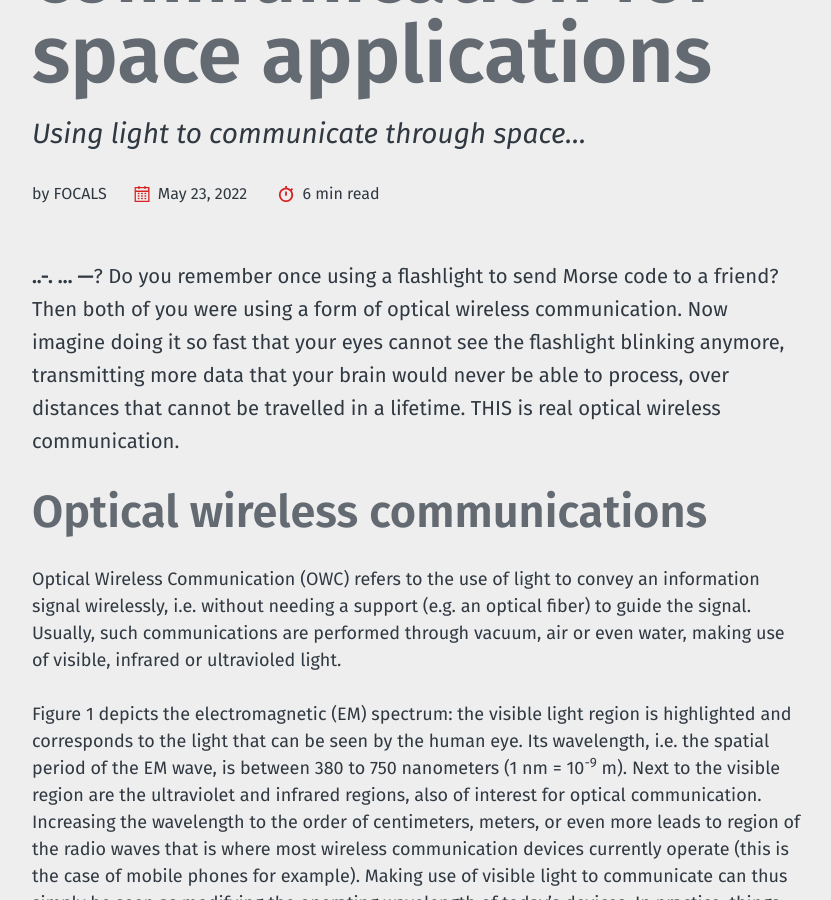
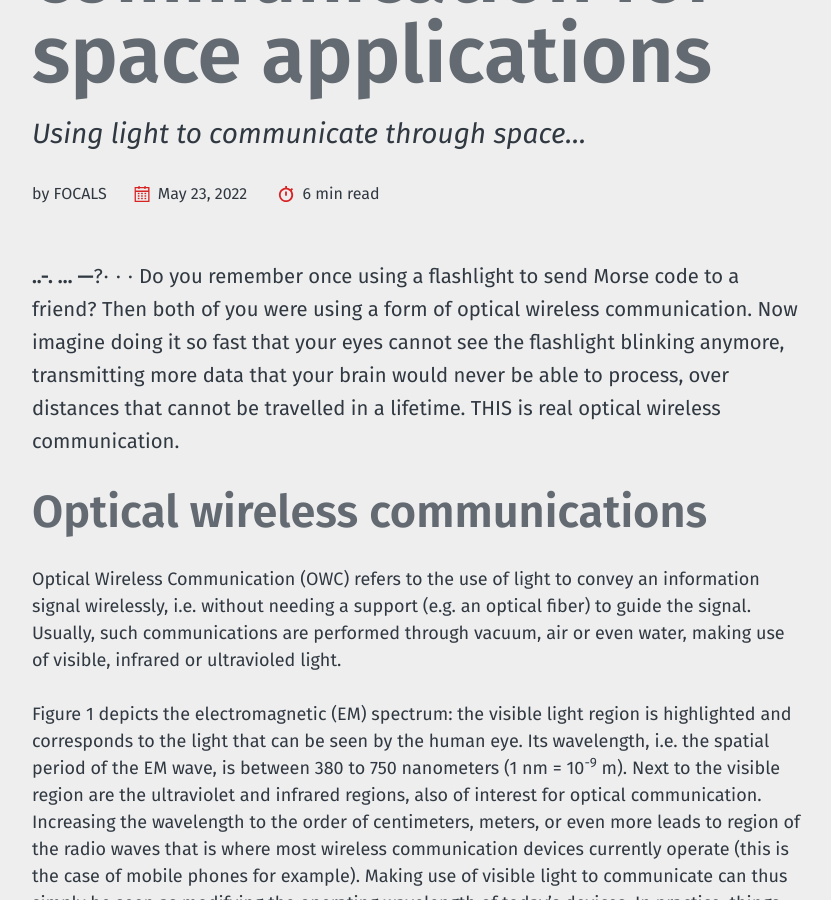
Before and after one commit to floqua/floqua.github.io, a Jekyll site: the page built from _posts/2022-05-23-introduction-to-optical-communication.md, in a window 1280 px wide and 900 px high, scrolled down 314 px. Shown: the whole window, without its empty margins (40-871 px from the left). Built offline with Jekyll 4.4.1, drawn with Linux system fonts in a browser that asks for light colours; formulas are drawn with MathJax 3.

Commit message:
Update 2022-05-23-introduction-to-optical-communication.md

```diff
--- a/_posts/2022-05-23-introduction-to-optical-communication.md
+++ b/_posts/2022-05-23-introduction-to-optical-communication.md
@@ -7,7 +7,7 @@ tags:
   - Free space optical communications
 ---
 
-**..-.  ...  ---**? Do you remember once using a flashlight to send Morse code to a friend? Then both of you were using a form of optical wireless communication. Now imagine doing it so fast that your eyes cannot see the flashlight blinking anymore, transmitting more data that your brain would never be able to process, over distances that cannot be travelled in a lifetime. THIS is real optical wireless communication.
+**..-.  ...  ---**?$\cdot \cdot \cdot$ Do you remember once using a flashlight to send Morse code to a friend? Then both of you were using a form of optical wireless communication. Now imagine doing it so fast that your eyes cannot see the flashlight blinking anymore, transmitting more data that your brain would never be able to process, over distances that cannot be travelled in a lifetime. THIS is real optical wireless communication.
 
 # Optical wireless communications
 Optical Wireless Communication (OWC) refers to the use of light to convey an information signal wirelessly, i.e. without needing a support (e.g. an optical fiber) to guide the signal. Usually, such communications are performed through vacuum, air or even water, making use of visible, infrared or ultravioled light.
```
